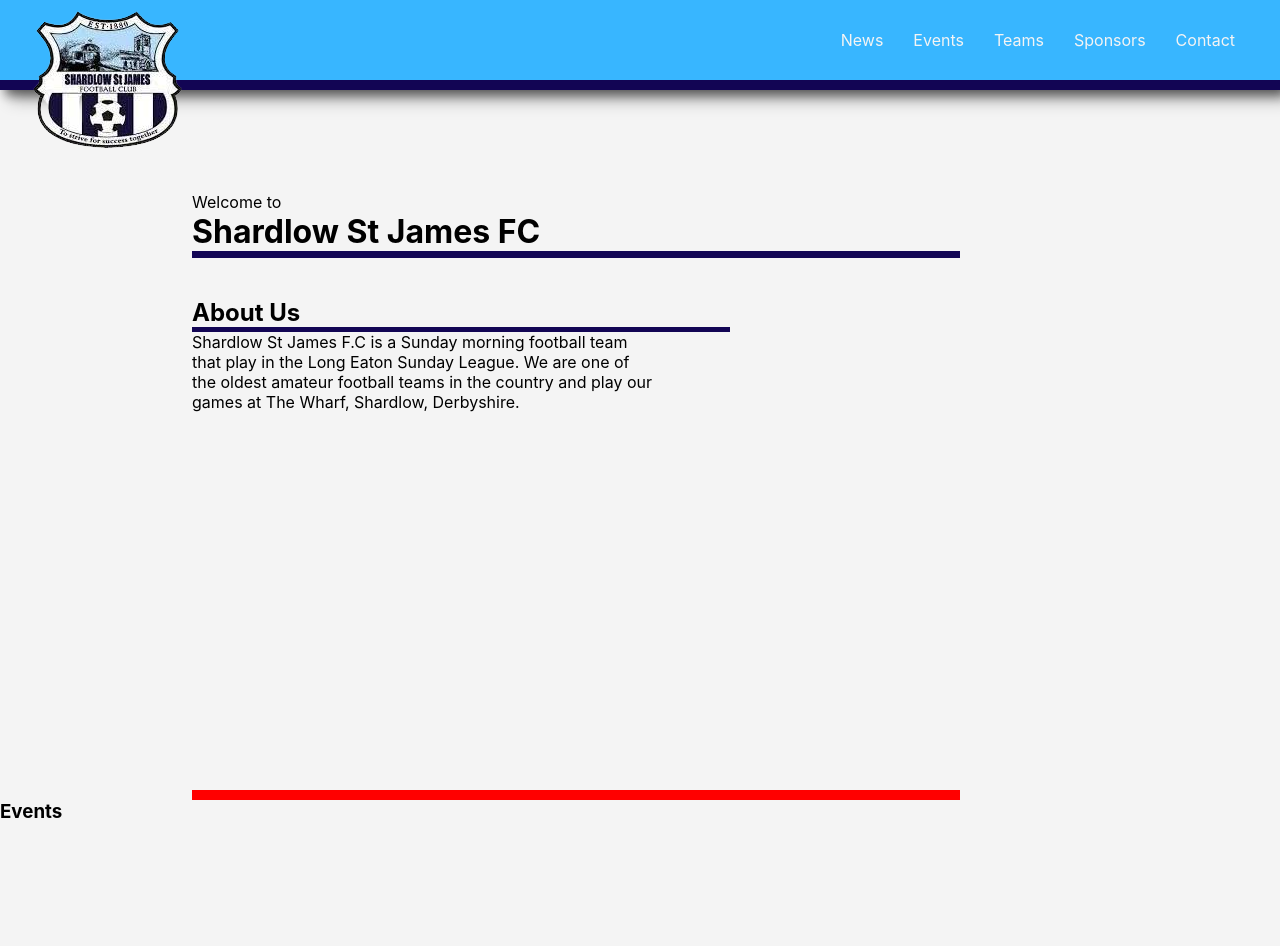
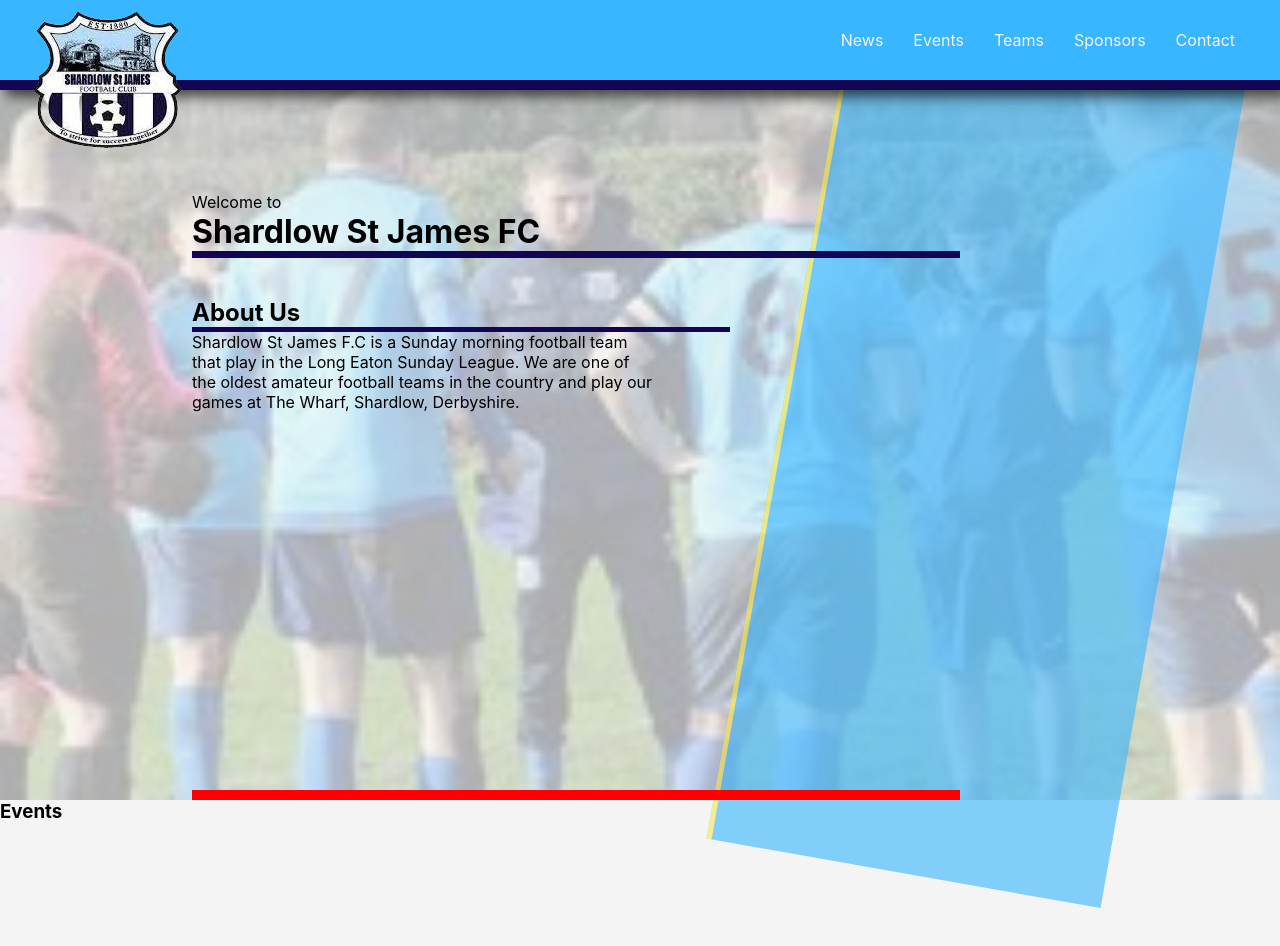
Before and after one commit to paulg44/shardlow_st_james, a React (Create React App) app in the folder ssj/: page / in a window 1280 px wide. Shown: the top 946 px of the page. Built offline with nearby package versions, Linux system fonts and the light colour scheme.

Commit message:
add background image and object

```diff
--- a/ssj/src/App.js
+++ b/ssj/src/App.js
@@ -1,6 +1,7 @@
 import { React } from "react";
 import { BrowserRouter, Routes, Route } from "react-router-dom";
 import "./App.css";
+import homepageImg from "./IMG/ssj_1.jpg";
 
 // Imported Components
 import NavBar from "./Components/NavBar/NavBar";
@@ -12,7 +13,7 @@ function App() {
     <BrowserRouter className="App">
       <NavBar />
       <Routes>
-        <Route path="/" element={<Homepage />} />
+        <Route path="/" element={<Homepage homepageImg={homepageImg} />} />
       </Routes>
     </BrowserRouter>
   );
--- a/ssj/src/Components/Homepage/Homepage.css
+++ b/ssj/src/Components/Homepage/Homepage.css
@@ -2,7 +2,9 @@
 
 /* Main */
 .homepage {
-  overflow: auto;
+  position: relative;
+  overflow-y: auto;
+  overflow-x: hidden;
 }
 
 .homepageWrapper {
@@ -32,3 +34,25 @@
 .aboutDesc {
   width: 60%;
 }
+
+/* Background Object */
+.homepageObject {
+  position: absolute;
+  right: 100px;
+  width: 400px;
+  height: 110vh;
+  background-color: var(--light-blue);
+  opacity: 0.6;
+  z-index: -1;
+  transform: rotate(10deg);
+  border-left: 5px solid var(--yellow);
+}
+
+/* Background Image */
+.backgroundImage {
+  position: absolute;
+  width: 100%;
+  height: 100vh;
+  z-index: -10;
+  opacity: 0.3;
+}
--- a/ssj/src/Components/Homepage/Homepage.js
+++ b/ssj/src/Components/Homepage/Homepage.js
@@ -3,9 +3,16 @@ import "./Homepage.css";
 import Events from "../Events/Events";
 import News from "../News/News";
 
-function Homepage() {
+function Homepage({ homepageImg }) {
   return (
     <div className="homepage">
+      <div className="homepageObject"></div>
+      <div
+        className="backgroundImage"
+        style={{
+          background: `url(${homepageImg}) no-repeat center center/cover`,
+        }}
+      ></div>
       <div className="homepageWrapper">
         <div className="homepageHeader">
           <p>Welcome to</p>
--- a/ssj/src/Components/NavBar/NavBar.css
+++ b/ssj/src/Components/NavBar/NavBar.css
@@ -8,6 +8,7 @@
   border-bottom: 10px solid var(--dark-blue);
   color: var(--off-white);
   box-shadow: var(--box-shadow);
+  z-index: 1;
 }
 
 /* Logo */
```
Also changed, not shown: ssj/src/IMG/ssj_1.jpg (added).
